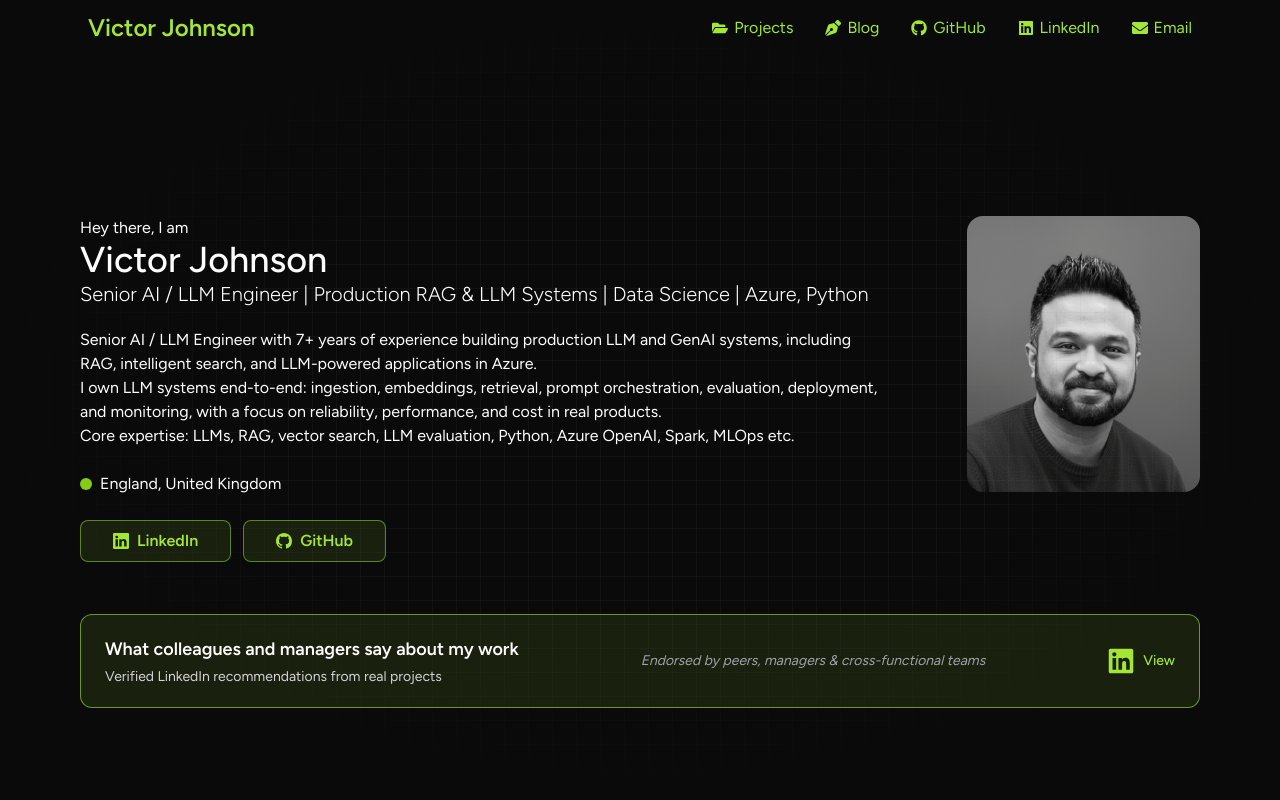
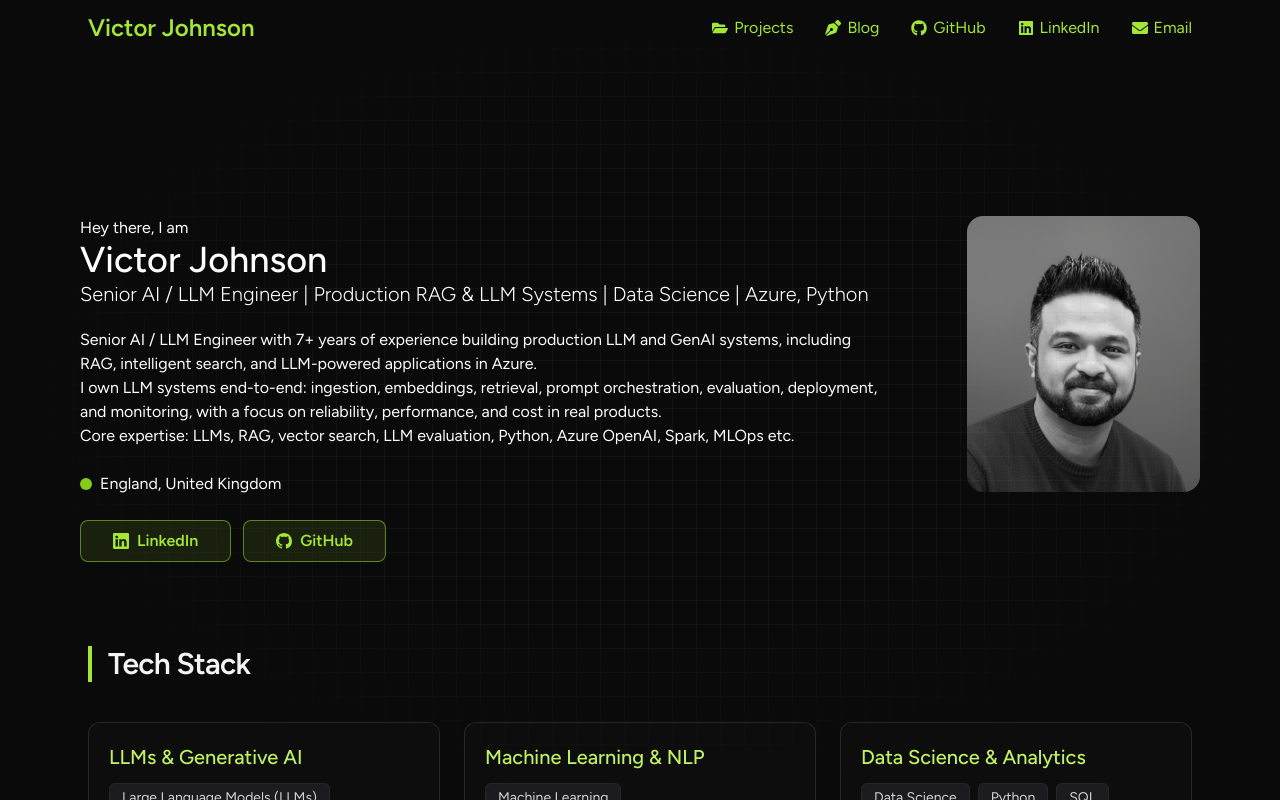
Before and after one commit to victorjohnsonk/victorjohnson.github.io, a Next.js app: page / in a window 1280 px wide. Shown: the top 800 px of the page. Built offline with nearby package versions, Linux system fonts and the light colour scheme.

Commit message:
Update page.js

```diff
--- a/src/app/page.js
+++ b/src/app/page.js
@@ -11,12 +11,12 @@ const page = () => {
   return (
     <div className="space-y-5">
       <Hero />
-      <LinkedInRecommendations />
       <Skills />
       {/* <ProjectsFeatured /> */}
       <Experience />
+      <LinkedInRecommendations />
+      <Education />
       <Certificate />
-      <Education />
     </div>
   );
 };
```
